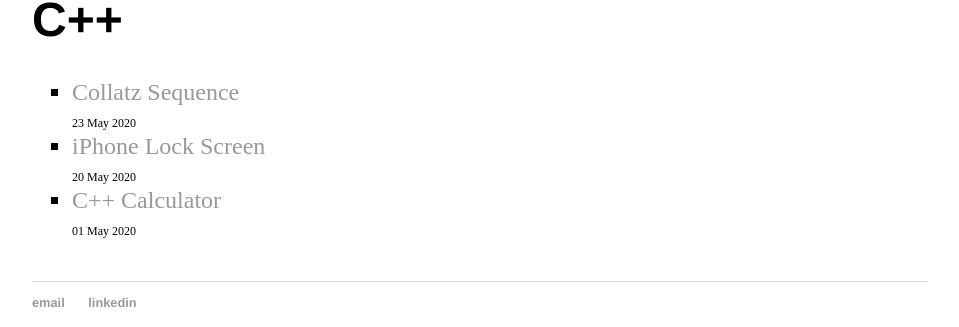
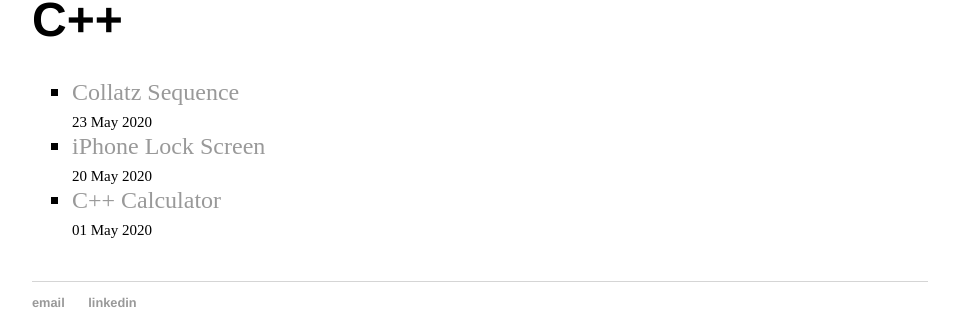
Before and after one commit to cchanzl/Lock-Screen, a Jekyll site: the page built from cpp/index.html, in a window 1280 px wide. Shown: the part 118-445 px from the top of the page, without its empty margins (160-1119 px from the left). Built offline with Jekyll 4.4.1, drawn with Linux system fonts in a browser that asks for light colours.

Commit message:
Update index.html

```diff
--- a/cpp/index.html
+++ b/cpp/index.html
@@ -7,7 +7,7 @@ title: C++
 	  {% for post in site.posts %}
 		{% if post.categories contains "cpp" %}
 	    <li><a href="{{ post.url }}" title="{{ post.title }}">{{ post.title }}</a> <br>
-		<span style="font-size:0.5em;">{{ post.date | date_to_string }}</span></li>
+		<span style="font-size:15px;">{{ post.date | date_to_string }}</span></li>
 	  {% endif %}
 	  {% endfor %}
 	</ul>
```
